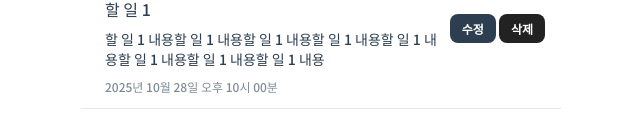
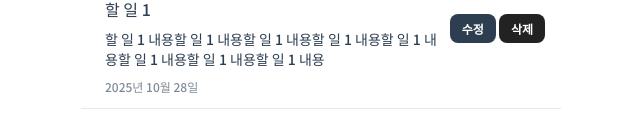
Before and after one commit to suinkimme/krafton-take-home-test, a Vue app: page / in a window 1280 px wide. Shown: the part 533-664 px from the top of the page, without its empty margins (319-959 px from the left). Built offline with nearby package versions, Linux system fonts and the light colour scheme.

Commit message:
chore: ListRow bottom 데모 텍스트 변경

```diff
--- a/src/App.vue
+++ b/src/App.vue
@@ -51,7 +51,7 @@ const handlePriorityChange = (value: string) => {
       <ListRowTexts
         top="할 일 1"
         middle="할 일 1 내용할 일 1 내용할 일 1 내용할 일 1 내용할 일 1 내용할 일 1 내용할 일 1 내용할 일 1 내용"
-        bottom="2025년 10월 28일 오후 10시 00분"
+        bottom="2025년 10월 28일"
       />
     </template>
     <template #right>
```
